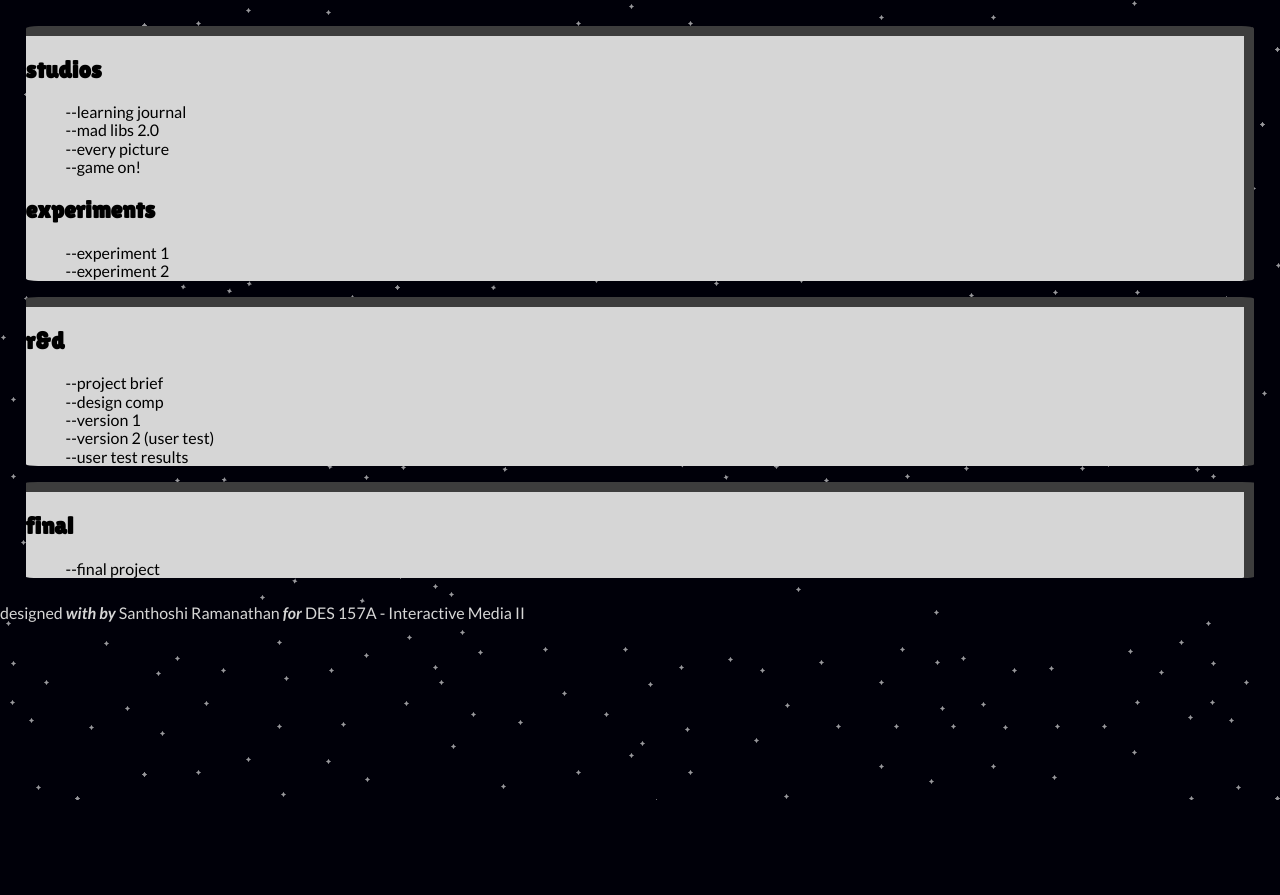
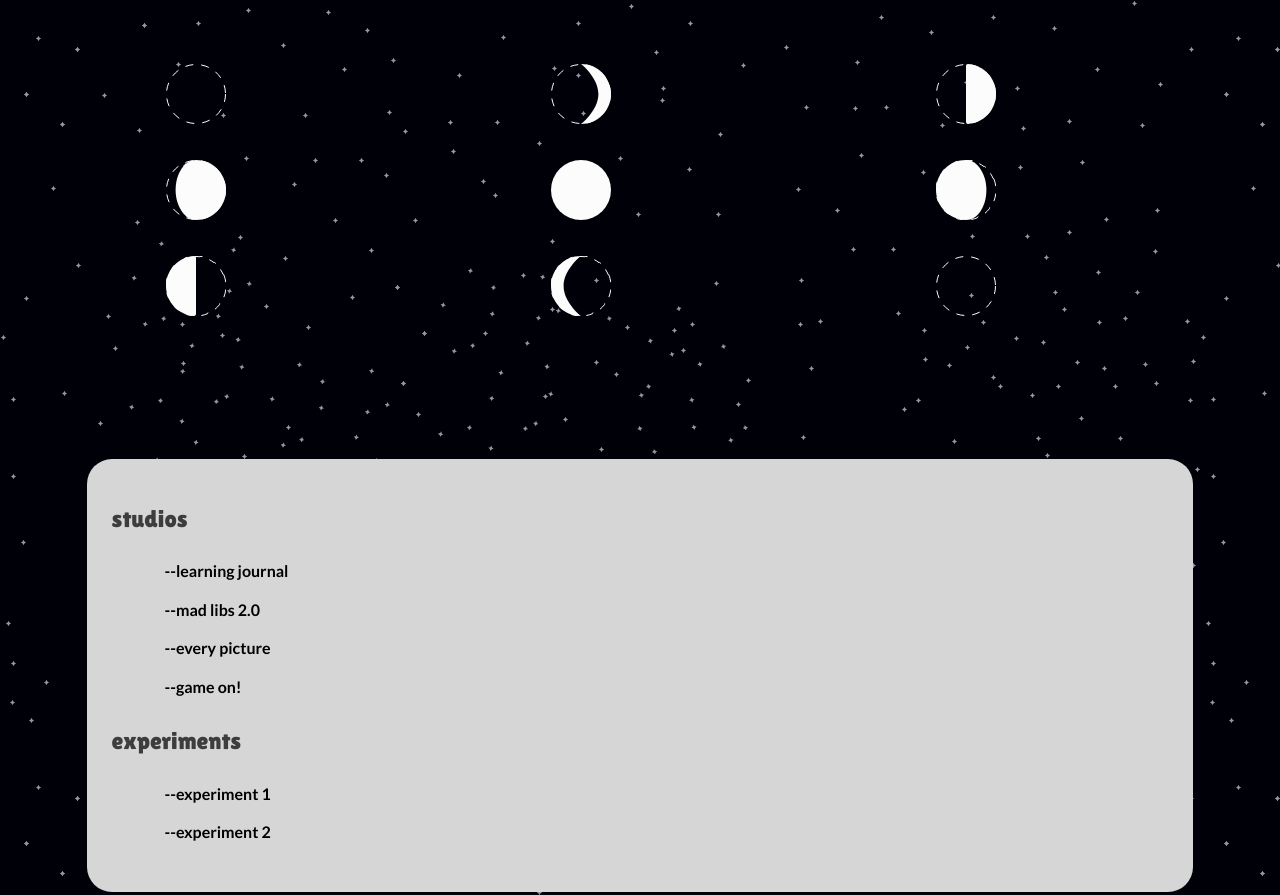
Before and after one commit to sanlakh01/des157a, a plain HTML site: page index.html in a window 1280 px wide. Shown: the top 895 px of the page. Before the commit the page ends 800 px from the top, so only its background shows below. Drawn offline with nearby package versions, Linux system fonts and the light colour scheme.

Commit message:
moon phases added

```diff
--- a/index.html
+++ b/index.html
@@ -5,17 +5,27 @@
     <meta http-equiv="X-UA-Compatible" content="IE=edge">
     <meta name="viewport" content="width=device-width, initial-scale=1.0">
     <link href="https://cdnjs.cloudflare.com/ajax/libs/normalize/8.0.1/normalize.min.css" rel="stylesheet">
+
     <link rel="preconnect" href="https://fonts.googleapis.com">
     <link rel="preconnect" href="https://fonts.gstatic.com" crossorigin>
-    <link href="https://fonts.googleapis.com/css2?family=Lato:ital,wght@0,400;1,700&family=Lilita+One&display=swap" rel="stylesheet">
+    <link href="https://fonts.googleapis.com/css2?family=Lato:ital,wght@0,400;0,700;1,700&family=Lilita+One&display=swap" rel="stylesheet">
+
     <link href="styles.css" rel="stylesheet">
+
     <title>Santhoshi's Portal Page</title>
 </head>
 
 <body>
-    <div class="bgimg">
     <header>
-            <!-- insert image of the moon phases here -->
+        <img src="images/moon1.svg">
+        <img src="images/moon2.svg">
+        <img src="images/moon3.svg">
+        <img src="images/moon4.svg">
+        <img src="images/moon5.svg">
+        <img src="images/moon6.svg">
+        <img src="images/moon7.svg">
+        <img src="images/moon8.svg">
+        <img src="images/moon9.svg">
     </header>
 
     <main>
@@ -60,11 +70,8 @@
     </main>
 
     <footer>
-            <p>designed <em>with</em> <em>by</em> <a href="mailto:&#115;&#097;&#110;&#097;&#110;&#103;&#097;&#100;&#105;&#112;&#117;&#114;&#097;&#109;&#064;&#117;&#099;&#100;&#097;&#118;&#105;&#115;&#046;&#101;&#100;&#117;">Santhoshi Ramanathan</a> <em>for</em> DES 157A - Interactive Media II</p>
+        <p>designed <em>by</em> <a href="mailto:&#115;&#097;&#110;&#097;&#110;&#103;&#097;&#100;&#105;&#112;&#117;&#114;&#097;&#109;&#064;&#117;&#099;&#100;&#097;&#118;&#105;&#115;&#046;&#101;&#100;&#117;">Santhoshi Ramanathan</a> <em>for</em> DES 157A - Interactive Media II</p>
     </footer>
-
-
-    </div>
 </body>
 
 </html>
--- a/styles.css
+++ b/styles.css
@@ -3,42 +3,65 @@ body{
     width: 100%;
     height: 100%;
     background-color: #000009;
+    display: flex;
+    flex-direction: column;
 }
 
 main{
     margin: 2%;
 }
-/* -------------------------------------------- */
+/* ------------------------------------------------------- */
+/*moon phases header*/
+header{
+    display: grid;
+    row-gap: 20%;
+    column-gap: 10%;
+    margin: 5% 5% 10% 13%;
+    grid-template-columns: auto auto auto;
+
+}
+/* ------------------------------------------------------- */
 /* text and font styles */
 p, li{
     font-family: 'Lato', sans-serif;
 }
 h2{
     font-family: 'Lilita One', sans-serif;
-    font-style: 400;
+    font-weight: 400;
+    color: #3D3D3D;
+    margin-top: 2%;
 }
 
 p{
-    font-style: 400;
+    font-weight: 400;
+    color:#000009;
 }
 
 footer p, footer a{
     color: #D6D6D6;
 }
-/* -------------------------------------------- */
+/* ------------------------------------------------------- */
 /*content boxes*/
 article div{
     background-color:#D6D6D6;
-    border-top: solid 10px #3D3D3D;
-    border-right: solid 10px #3D3D3D;
-    border-radius: 1%;
+    border-radius: 25px;
+    padding: 2%;
+    margin: 5%;
 }
-/* -------------------------------------------- */
+/* ------------------------------------------------------- */
 /* list and links style */
+ul{
+    padding-left: 5%;
+}
 ul li{
     list-style-type: none;
+    padding: 1% 0 1% 0;
 }
 
+ul li a{
+    font-family: 'Lato', sans-serif;
+    font-weight: 700;
+}
 a:link, a:visited{
     text-decoration: none;
     color: black;
@@ -46,17 +69,15 @@ a:link, a:visited{
 footer a:visited, footer a:link{
     color: #D6D6D6;
 }
-a:after{
-    border-bottom: solid 3px #000009;
+a:hover{
+    border-bottom: solid 2px #000009;
     transition: transform 250ms ease-in-out;
 }
 a:after:hover{
     transform: scaleX(1);
 }
-/* -------------------------------------------- */
-/*heart emoji*/
-i{
-    font-size: 16px;
-    color: black;
+/* ------------------------------------------------------- */
+/*footer styling*/
+footer{
+    margin: auto 5% 5% 8%;
 }
-/* -------------------------------------------- */
```
Also changed, not shown: images/moon1.svg (added), images/moon2.svg (added), images/moon3.svg (added), images/moon4.svg (added), images/moon5.svg (added), images/moon6.svg (added), images/moon7.svg (added), images/moon8.svg (added), images/moon9.svg (added). Lines whose indentation alone changed are shown as unchanged.
